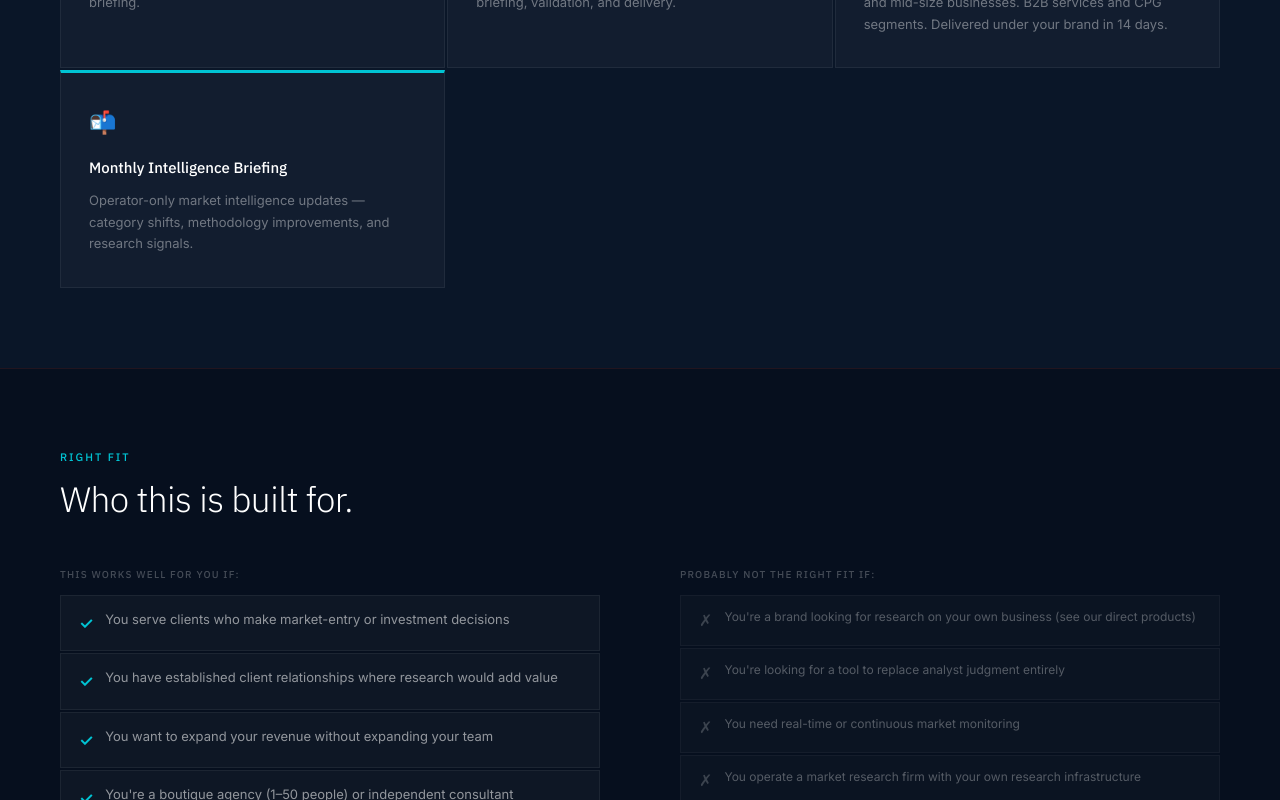
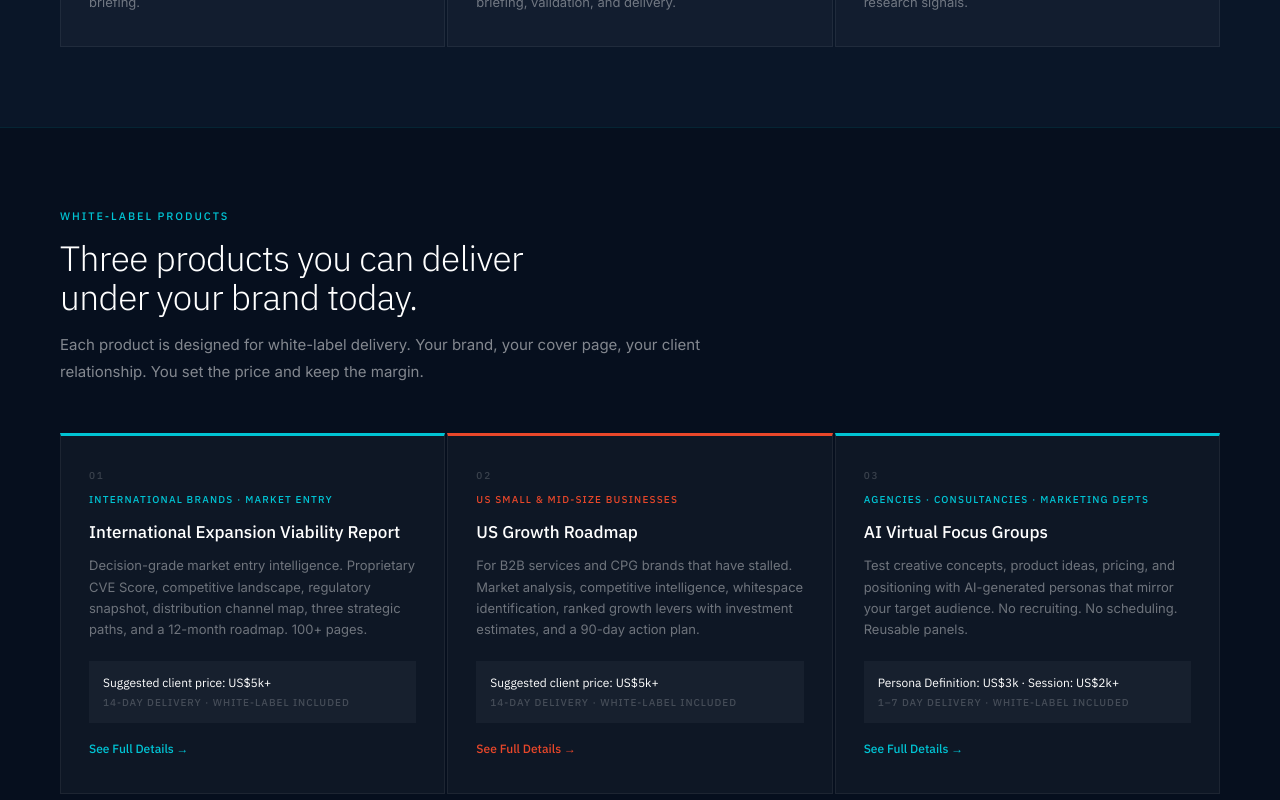
Before and after one commit to valterklug/soundcheck-insights-website, a React (Vite) app: page /for-agencies in a window 1280 px wide. Shown: the part 1780-2580 px from the top of the page. Built offline with nearby package versions, Linux system fonts and the light colour scheme.

Commit message:
Update for agencies

```diff
--- a/src/pages/ForAgencies.jsx
+++ b/src/pages/ForAgencies.jsx
@@ -86,7 +86,6 @@ export default function ForAgencies() {
               ["🏷","100% White-Label Ready","Every deliverable comes without Soundcheck branding. Your logo, your brand, your client relationship. Always."],
               ["📐","Client-Ready Presentation Deck","Alongside the full report, every engagement includes a presentation-ready deck structured for your client briefing."],
               ["🧠","Operator Onboarding","Valter walks every new operator through the full workflow personally — including the first report briefing, validation, and delivery."],
-              ["📈","US Growth Roadmap (White-Label)","Market analysis, competitive intelligence, ranked growth levers, and a 90-day action plan for US small and mid-size businesses. B2B services and CPG segments. Delivered under your brand in 14 days."],
               ["📬","Monthly Intelligence Briefing","Operator-only market intelligence updates — category shifts, methodology improvements, and research signals."],
             ].map(([icon,t,d])=>(
               <StaggerItem key={t}>
@@ -102,7 +101,69 @@ export default function ForAgencies() {
         <style>{"@media(max-width:900px){.offer-grid{grid-template-columns:1fr!important}.section-pad{padding:60px 24px!important}}"}</style>
       </section>
 
-      <section style={{background:"var(--navy)",padding:"80px 60px",borderTop:"1px solid rgba(232,71,42,0.12)"}} className="section-pad">
+      <section style={{background:"var(--navy)",padding:"80px 60px",borderTop:"1px solid rgba(0,196,212,0.12)"}} className="section-pad">
+        <div style={{maxWidth:1200,margin:"0 auto"}}>
+          <FadeIn>
+            <span className="sc-label">White-Label Products</span>
+            <h2 style={{fontFamily:"IBM Plex Sans,sans-serif",fontSize:"clamp(1.5rem,3vw,2.2rem)",fontWeight:300,letterSpacing:"-.015em",marginBottom:16,lineHeight:1.1}}>Three products you can deliver<br/>under your brand today.</h2>
+            <p style={{fontFamily:"Inter,sans-serif",fontSize:"0.9375rem",color:"rgba(255,255,255,0.5)",lineHeight:1.75,marginBottom:48,maxWidth:680}}>Each product is designed for white-label delivery. Your brand, your cover page, your client relationship. You set the price and keep the margin.</p>
+          </FadeIn>
+          <StaggerContainer style={{display:"grid",gridTemplateColumns:"repeat(3,1fr)",gap:2}} className="offer-grid">
+            {[
+              {
+                num:"01",
+                name:"International Expansion Viability Report",
+                audience:"International Brands · Market Entry",
+                desc:"Decision-grade market entry intelligence. Proprietary CVE Score, competitive landscape, regulatory snapshot, distribution channel map, three strategic paths, and a 12-month roadmap. 100+ pages.",
+                delivery:"14-day delivery",
+                price:"Suggested client price: US$5k+",
+                link:"/expansion-report",
+                color:"var(--teal)",
+              },
+              {
+                num:"02",
+                name:"US Growth Roadmap",
+                audience:"US Small & Mid-Size Businesses",
+                desc:"For B2B services and CPG brands that have stalled. Market analysis, competitive intelligence, whitespace identification, ranked growth levers with investment estimates, and a 90-day action plan.",
+                delivery:"14-day delivery",
+                price:"Suggested client price: US$5k+",
+                link:"/growth-roadmap",
+                color:"var(--orange)",
+              },
+              {
+                num:"03",
+                name:"AI Virtual Focus Groups",
+                audience:"Agencies · Consultancies · Marketing Depts",
+                desc:"Test creative concepts, product ideas, pricing, and positioning with AI-generated personas that mirror your target audience. No recruiting. No scheduling. Reusable panels.",
+                delivery:"1–7 day delivery",
+                price:"Persona Definition: US$3k · Session: US$2k+",
+                link:"/products",
+                color:"var(--teal)",
+              },
+            ].map(p=>(
+              <StaggerItem key={p.num}>
+                <Link to={p.link} style={{textDecoration:"none",display:"block",height:"100%"}}>
+                  <div style={{background:"rgba(255,255,255,0.03)",border:"1px solid rgba(255,255,255,0.06)",borderTop:`3px solid ${p.color}`,padding:"32px 28px",height:"100%",display:"flex",flexDirection:"column",transition:"border-color 0.2s",cursor:"pointer"}}>
+                    <div style={{fontFamily:"IBM Plex Sans,sans-serif",fontSize:10,fontWeight:500,letterSpacing:"0.18em",textTransform:"uppercase",color:"rgba(255,255,255,0.18)",marginBottom:8}}>{p.num}</div>
+                    <div style={{fontFamily:"IBM Plex Sans,sans-serif",fontSize:10,fontWeight:500,letterSpacing:"0.12em",textTransform:"uppercase",color:p.color,marginBottom:14}}>{p.audience}</div>
+                    <div style={{fontFamily:"IBM Plex Sans,sans-serif",fontSize:17,fontWeight:500,color:"#fff",marginBottom:12,lineHeight:1.25}}>{p.name}</div>
+                    <p style={{fontFamily:"Inter,sans-serif",fontSize:13,color:"rgba(255,255,255,0.4)",lineHeight:1.65,marginBottom:20,flex:1}}>{p.desc}</p>
+                    <div style={{marginTop:"auto"}}>
+                      <div style={{background:"rgba(255,255,255,0.04)",padding:"12px 14px",marginBottom:12}}>
+                        <div style={{fontFamily:"IBM Plex Sans,sans-serif",fontSize:12,fontWeight:400,color:"#fff",marginBottom:3}}>{p.price}</div>
+                        <div style={{fontFamily:"IBM Plex Sans,sans-serif",fontSize:10,fontWeight:500,letterSpacing:"0.1em",textTransform:"uppercase",color:"rgba(255,255,255,0.2)"}}>{p.delivery} · White-label included</div>
+                      </div>
+                      <span style={{fontFamily:"IBM Plex Sans,sans-serif",fontSize:12,fontWeight:500,color:p.color,borderBottom:`1px solid ${p.color}44`}}>See Full Details →</span>
+                    </div>
+                  </div>
+                </Link>
+              </StaggerItem>
+            ))}
+          </StaggerContainer>
+        </div>
+      </section>
+
+      <section style={{background:"var(--navy-2)",padding:"80px 60px",borderTop:"1px solid rgba(232,71,42,0.12)"}} className="section-pad">
         <div style={{maxWidth:1200,margin:"0 auto"}}>
           <FadeIn><span className="sc-label">Right Fit</span>
           <h2 style={{fontFamily:"IBM Plex Sans,sans-serif",fontSize:"clamp(1.5rem,3vw,2.2rem)",fontWeight:300,letterSpacing:"-.015em",marginBottom:48,lineHeight:1.1}}>Who this is built for.</h2></FadeIn>
```
